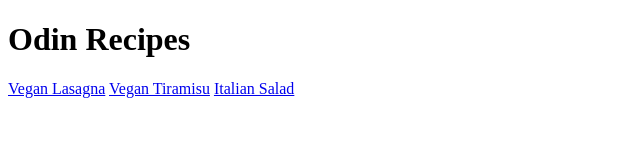
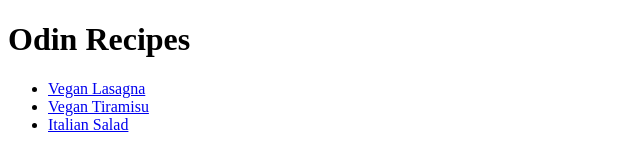
Before and after one commit to Kristos-Resurreccion/odin-recipes, a plain HTML site: page index.html in a window 1280 px wide. Shown: the whole page, without its empty margins (0-640 px from the left). Drawn offline with Linux system fonts and the light colour scheme.

Commit message:
Add navigation styling

```diff
--- a/index.html
+++ b/index.html
@@ -8,9 +8,11 @@
 
 <body>
     <h1>Odin Recipes</h1>
-    <a href="recipes/lasagna.html">Vegan Lasagna</a>
-    <a href="recipes/tiramisu.html">Vegan Tiramisu</a>
-    <a href="recipes/italian-salad.thml">Italian Salad</a>
+    <ul>
+        <li><a href="recipes/lasagna.html">Vegan Lasagna</a></li>
+        <li><a href="recipes/tiramisu.html">Vegan Tiramisu</a></li>
+        <li><a href="recipes/italian-salad.thml">Italian Salad</a></li>
+    </ul>
 </body>
 
 </html>
```
